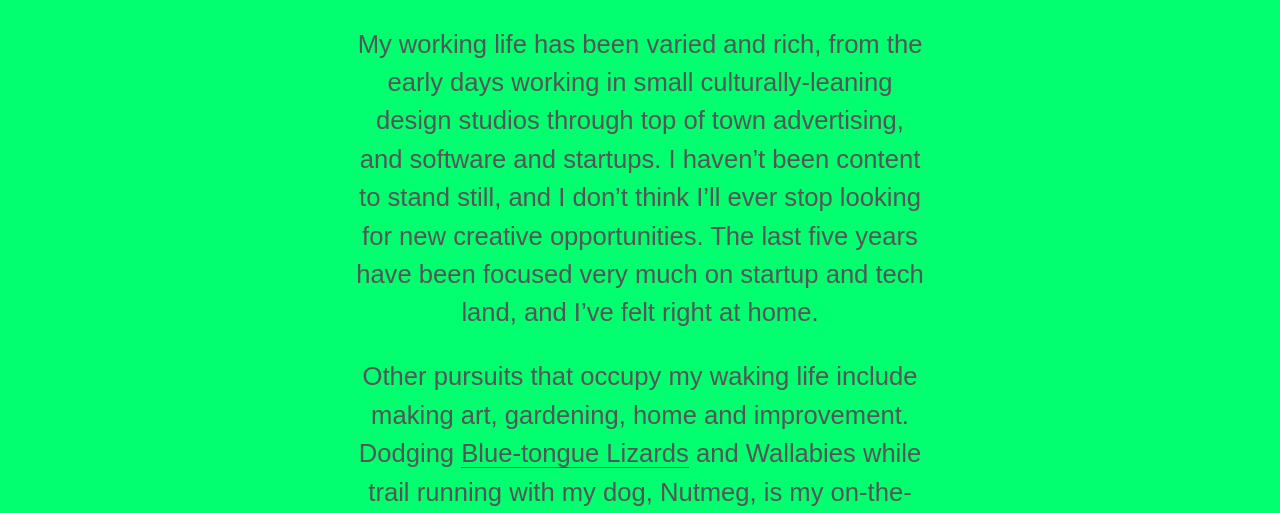
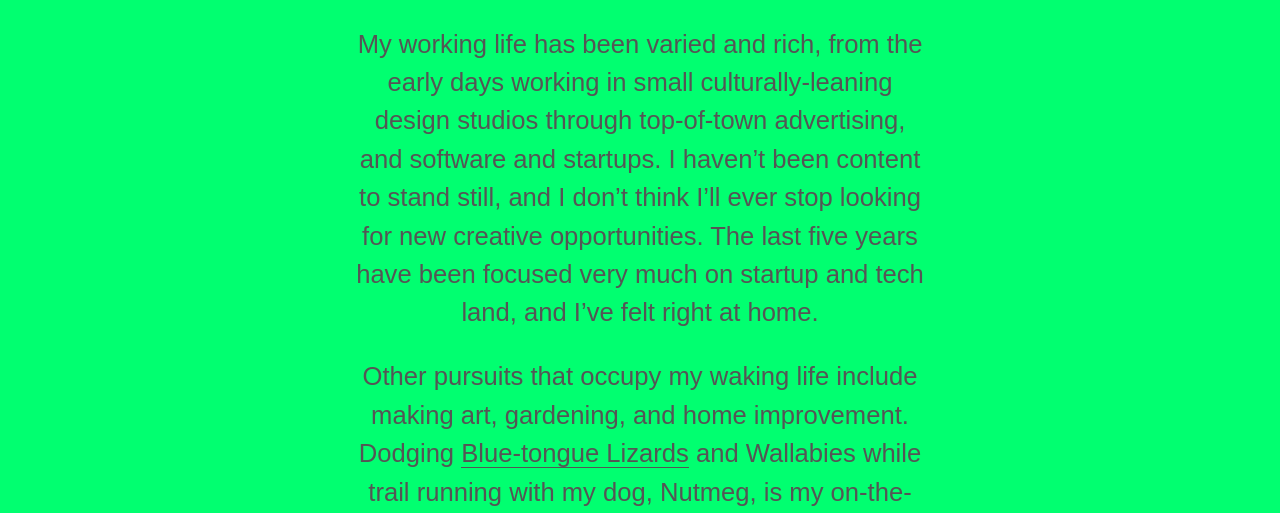
Before and after one commit to Elbone/elbone.github.io, a Jekyll site: the page built from about-me/index.html, in a window 1280 px wide and 900 px high, scrolled down 694 px. Shown: the part 230-743 px from the top of the window. Built offline with Jekyll 4.4.1, drawn with Linux system fonts in a browser that asks for light colours.

```diff
--- a/about-me/index.html
+++ b/about-me/index.html
@@ -26,7 +26,7 @@ subtitle: History & such
   My working life has been varied and rich,
   from the early days working in small
   culturally-leaning design studios
-  through top of town advertising, and
+  through top-of-town advertising, and
   software and startups. I haven’t been
   content to stand still, and I don’t
   think I’ll ever stop looking for
@@ -38,7 +38,7 @@ subtitle: History & such
 <p>
   Other pursuits that occupy my waking
   life include making art, gardening,
-  home and improvement. Dodging
+  and home improvement. Dodging
   {% include link.html
     href="https://www.instagram.com/p/9z377HnUmO/?taken-by=nielsoeltjen"
     text="Blue-tongue Lizards"
```
